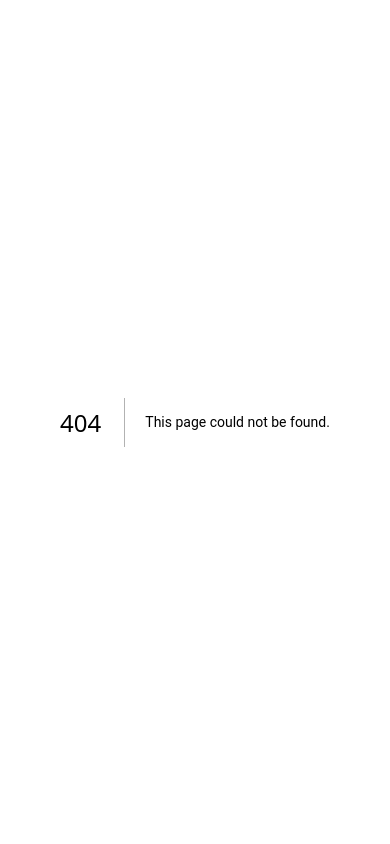
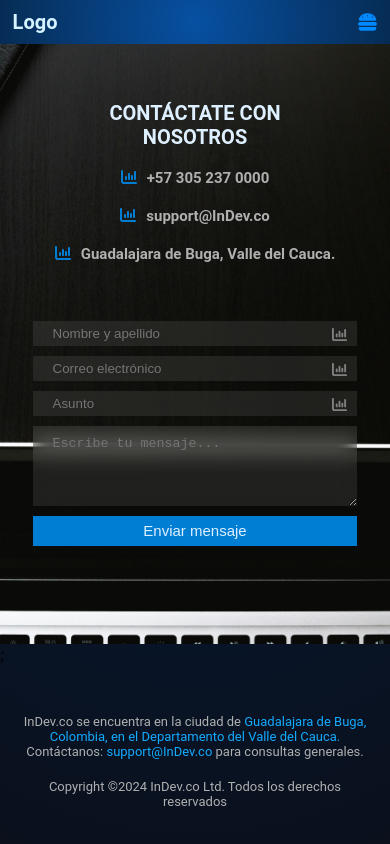
Before and after one commit to elkin123cmas/okdjfue254dyrhjk.netlify.app, a Next.js app: page /contact in a window 390 px wide. Before the commit this address had no page. Shown: the top 844 px of the page. Built offline with nearby package versions, Linux system fonts and the light colour scheme.

Commit message:
feature: contact-form

```diff
--- a/app/components/carrousele.tsx
+++ b/app/components/carrousele.tsx
@@ -20,7 +20,7 @@ const Carrousele: FC = () => {
     speed: 3000,
     slidesToShow: 1,
     slidesToScroll: 1,
-    autoplay: false,
+    autoplay: true,
     autoplaySpeed: 7000,
     cssEase: "linear",
   };
--- a/app/components/formulario.tsx
+++ b/app/components/formulario.tsx
@@ -1,12 +1,71 @@
 import { FC } from "react";
-import styles from "../styles/components/formulario.module.css"
+import styles from "../styles/components/formulario.module.css";
+import { FontAwesomeIcon } from "@fortawesome/react-fontawesome";
+import {
+  faChartColumn,
+  faChartGantt,
+  faLockOpen,
+  faMapLocationDot,
+  faTicket,
+  faGears,
+  faLocationDot,
+} from "@fortawesome/free-solid-svg-icons";
 
-
-const Form:FC=()=>{
-    return(
-        <div className={styles.containForm}>
-
+const Form: FC = () => {
+  return (
+    <div className={styles.containFormFlex}>
+      <div className={styles.containInternLeft}>
+        <div className={styles.containTitle}>
+          <h2 className={styles.titleIntern}>contáctate con <br /> nosotros</h2>
         </div>
-    )
-}
+        <div className={styles.containContactIntern}>
+          <div className={styles.contactInternLeft}>
+            <FontAwesomeIcon
+              className={styles.iconControl}
+              icon={faChartColumn}
+            />
+            <h3 className={styles.titleRightContactIcon}>+57 305 237 0000</h3>
+          </div>
+          <div className={styles.contactInternLeft}>
+            <FontAwesomeIcon
+              className={styles.iconControl}
+              icon={faChartColumn}
+            />
+            <h3 className={styles.titleRightContactIcon}>support@InDev.co</h3>
+          </div>
+          <div className={styles.contactInternLeft}>
+            <FontAwesomeIcon
+              className={styles.iconControl}
+              icon={faChartColumn}
+            />
+            <h3 className={styles.titleRightContactIcon}>
+              Guadalajara de Buga, Valle del Cauca.
+            </h3>
+          </div>
+        </div>
+      </div>
+      <form action="" className={styles.formDiv}>
+        <div className={styles.containInput}>
+          <input type="text" placeholder="Nombre y apellido" />
+          <FontAwesomeIcon className={styles.iconRight} icon={faChartColumn} />
+        </div>
+        <div className={styles.containInput}>
+          <input type="email" placeholder="Correo electrónico" />
+          <FontAwesomeIcon className={styles.iconRight} icon={faChartColumn} />
+        </div>
+        <div className={styles.containInput}>
+          <input type="text" placeholder="Asunto" />
+          <FontAwesomeIcon className={styles.iconRight} icon={faChartColumn} />
+        </div>
+        <div className={styles.containTextArea}>
+          <textarea
+            className={styles.areaText}
+            placeholder="Escribe tu mensaje..."
+          />
+        </div>
+        <button className={styles.send}>Enviar mensaje</button>
+      </form>
+    </div>
+  );
+};
 export default Form;
--- /dev/null
+++ b/app/contact/layout.tsx
@@ -0,0 +1,13 @@
+import { FC } from "react";
+import Header from "../components/header";
+import Footer from "../components/footer";
+
+export default function Layout ({children} : {children: React.ReactNode}){
+    return (
+        <div>
+            <Header></Header>
+            {children}
+            <Footer></Footer>
+        </div>
+    )
+}
--- /dev/null
+++ b/app/contact/page.tsx
@@ -0,0 +1,13 @@
+import { FC } from "react";
+import Form from "../components/formulario";
+
+
+
+const Contact:FC=()=>{
+    return(
+        <div>
+            <Form></Form>
+        </div>
+    )
+}
+export default Contact;
--- a/app/styles/components/formulario.module.css
+++ b/app/styles/components/formulario.module.css
@@ -0,0 +1,191 @@
+.containFormFlex {
+  display: flex;
+  justify-content: center;
+  align-items: center;
+  width: 100%;
+  height: 60rem;
+  background-image: url("../../assets/imagenes/imgContactDrop.jpg");
+  background-size: cover;
+  background-repeat: no-repeat;
+  background-position: center;
+  z-index: -1;
+  /* background-color: yellow; */
+}
+.containInternLeft {
+  display: flex;
+  flex-direction: column;
+  justify-content: center;
+  gap: 1.5rem;
+  width: 30%;
+  height: 100%;
+  z-index: 99999;
+  /* background-color: yellowgreen; */
+}
+.containContactIntern {
+  display: flex;
+  flex-direction: column;
+  justify-content: flex-start;
+  gap: 2.5rem;
+}
+.contactInternLeft {
+  display: flex;
+  flex-direction: row;
+  gap: 1rem;
+}
+.titleIntern {
+  font-size: 3rem;
+  margin-bottom: 3rem;
+  color: #def0ff;
+  text-transform: uppercase;
+}
+.iconControl {
+  color: #007ed4;
+}
+.titleRightContactIcon {
+  font-size: 1.5rem;
+  color: #afb0b0;
+}
+.formDiv {
+  display: flex;
+  flex-direction: column;
+  justify-content: center;
+  align-items: center;
+  gap: 1rem;
+  width: 40%;
+  height: 100%;
+  /* background-color: violet; */
+}
+.containInput {
+  position: relative;
+  width: 60%;
+  height: 3rem;
+}
+.containInput input {
+  position: absolute;
+  width: 100%;
+  height: 100%;
+  border: none;
+  padding-left: 2rem;
+  outline: none;
+  caret-color: #0874b2;
+  background-color: #80808030;
+  backdrop-filter: blur(1rem);
+}
+.containInput input:focus {
+  border-bottom: 2px solid #0874b2;
+}
+.containTextArea {
+  width: 60%;
+  min-height: 8rem;
+}
+.iconRight {
+  display: flex;
+  justify-content: center;
+  align-items: center;
+  position: absolute;
+  height: 60%;
+  top: 6px;
+  right: 0;
+  padding-right: 1rem;
+  color: #808080;
+  /* background-color: brown; */
+}
+
+.areaText {
+  width: 100%;
+  height: 100%;
+  outline: none;
+  border: none;
+  padding: 1rem 2rem;
+  background-color: #80808030;
+  backdrop-filter: blur(1rem);
+  caret-color: #0874b2;
+}
+.areaText:focus {
+  border-bottom: 2px solid #0874b2;
+}
+.send {
+  display: inline-block;
+  width: 60%;
+  height: 3rem;
+  border: none;
+  color: #def0ff;
+  font-size: 1.5rem;
+  background-color: #007ed4;
+  transition: all ease 0.4s;
+}
+.send:hover {
+  background-color: #75d0ff;
+  color: #064774;
+  cursor: pointer;
+}
+
+@media screen and (max-width: 480px) {
+  .containFormFlex {
+    display: flex;
+    flex-direction: column;
+    justify-content: center;
+    align-items: center;
+    width: 100%;
+    height: 60rem;
+    background-image: url("../../assets/imagenes/imgContactDrop.jpg");
+    background-size: cover;
+    background-repeat: no-repeat;
+    background-position: center;
+    /* background-color: yellow; */
+  }
+  .containInternLeft {
+    align-items: center;
+    gap: 1rem;
+    width: 98%;
+    height: 60%;
+    /* background-color: yellowgreen; */
+  }
+  .containContactIntern {
+    justify-content: center;
+    align-items: center;
+    gap: 2rem;
+    /* background-color: rgb(87, 13, 87); */
+  }
+  .contactInternLeft {
+    display: flex;
+    flex-direction: row;
+    gap: 1rem;
+  }
+  .titleIntern {
+    font-size: 2rem;
+    text-align: center;
+    margin-bottom: 1rem;
+    color: #def0ff;
+    text-transform: uppercase;
+  }
+  .iconControl {
+    color: #007ed4;
+  }
+  .titleRightContactIcon {
+    font-size: 1.5rem;
+    color: #afb0b0;
+  }
+  .formDiv {
+    display: flex;
+    flex-direction: column;
+    justify-content: flex-start;
+    align-items: center;
+    gap: 1rem;
+    width: 98%;
+    height: 70%;
+    /* background-color: rgb(25, 2, 82); */
+  }
+  .containInput {
+    position: relative;
+    width: 85%;
+    height: 2.5rem;
+  }
+  .containTextArea {
+    width: 85%;
+  }
+  .send {
+    display: inline-block;
+    width: 85%;
+  }
+}
```
Also changed, not shown: app/assets/imagenes/imgContactDrop.jpg (added).
